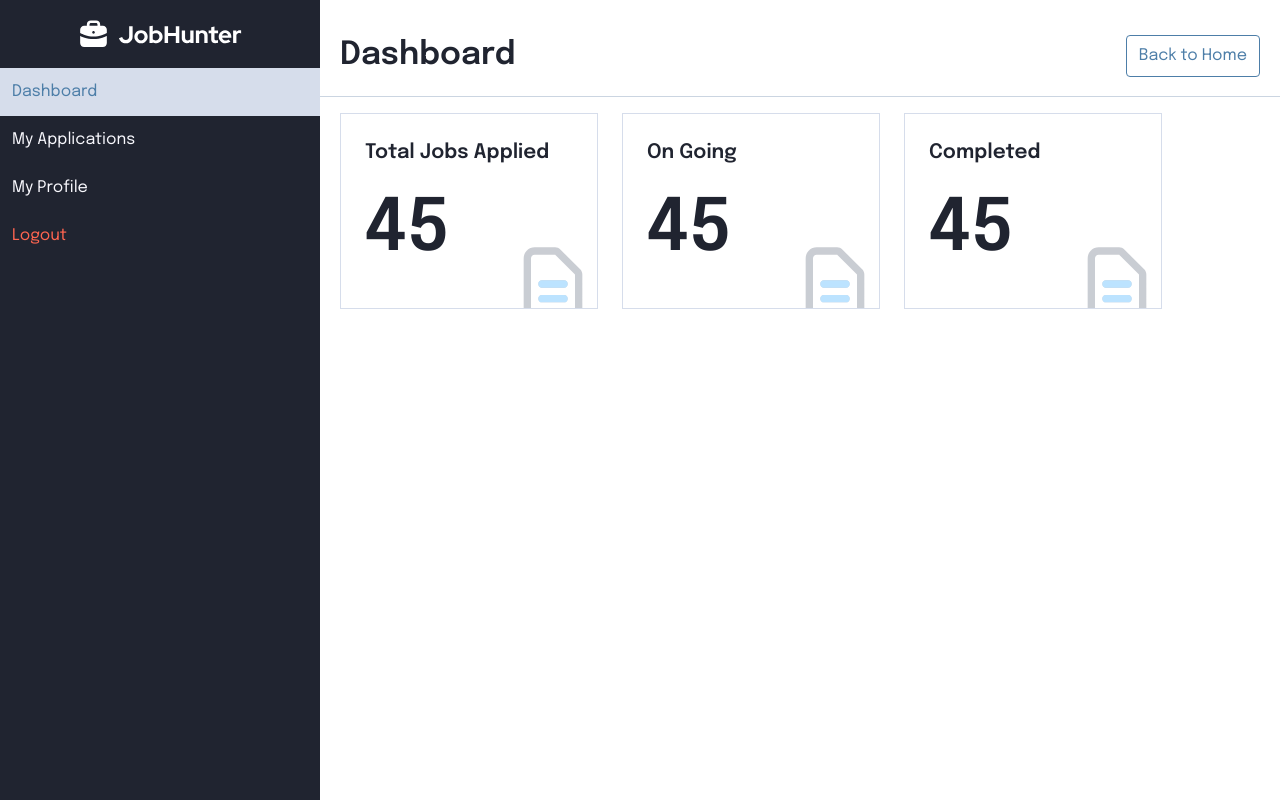
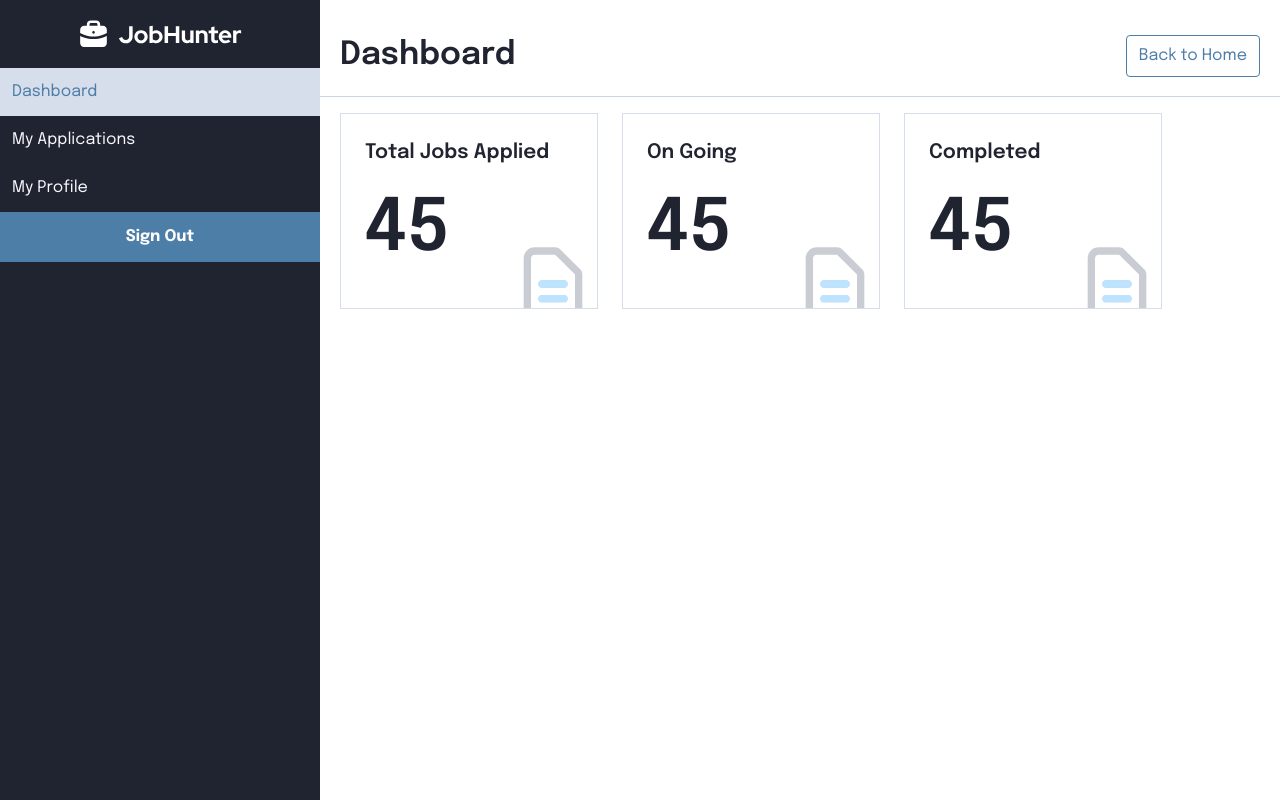
Before and after one commit to FERN2-Job-Marketplace/job-hunter, a Next.js app in the folder jobhunter/: page /user/dashboard in a window 1280 px wide. Built offline with nearby package versions, Linux system fonts and the light colour scheme; no server answers.

Commit message:
feat: handle logout in sidebar user

```diff
--- a/jobhunter/src/app/_components/SidebarUser.tsx
+++ b/jobhunter/src/app/_components/SidebarUser.tsx
@@ -1,6 +1,7 @@
 
 import Link from "next/link";
 import { usePathname } from 'next/navigation'
+import LogoutBtn from "./Logout-Btn";
 export default function SidebarUser() {
     const currentPath = usePathname();
     function closeMenu(){
@@ -26,7 +27,8 @@ export default function SidebarUser() {
                 <Link href={"/user/dashboard"} className={currentPath === "/user/dashboard" ? "text-steel-blue bg-lavender p-3 text-[16px] block w-full" : "text-ghost-white p-3 text-[16px] block w-full transition hover:text-steel-blue hover:bg-lavender"}>Dashboard</Link>
                 <Link href={"/user/myapplications"} className={currentPath === "/user/myapplications" ? "text-steel-blue bg-lavender p-3 text-[16px] block w-full" : "text-ghost-white p-3 text-[16px] block w-full transition hover:text-steel-blue hover:bg-lavender"}>My Applications</Link>
                 <Link href={"/user/myprofile"} className={currentPath === "/user/myprofile" ? "text-steel-blue bg-lavender p-3 text-[16px] block w-full" : "text-ghost-white p-3 text-[16px] block w-full transition hover:text-steel-blue hover:bg-lavender"}>My Profile</Link>
-                <button className="text-red p-3 text-[16px] block w-full text-start transition hover:bg-red hover:text-white">Logout</button>
+                {/* <button className="text-red p-3 text-[16px] block w-full text-start transition hover:bg-red hover:text-white">Logout</button> */}
+                <LogoutBtn />
             </div>
         </div>
     </>
```
